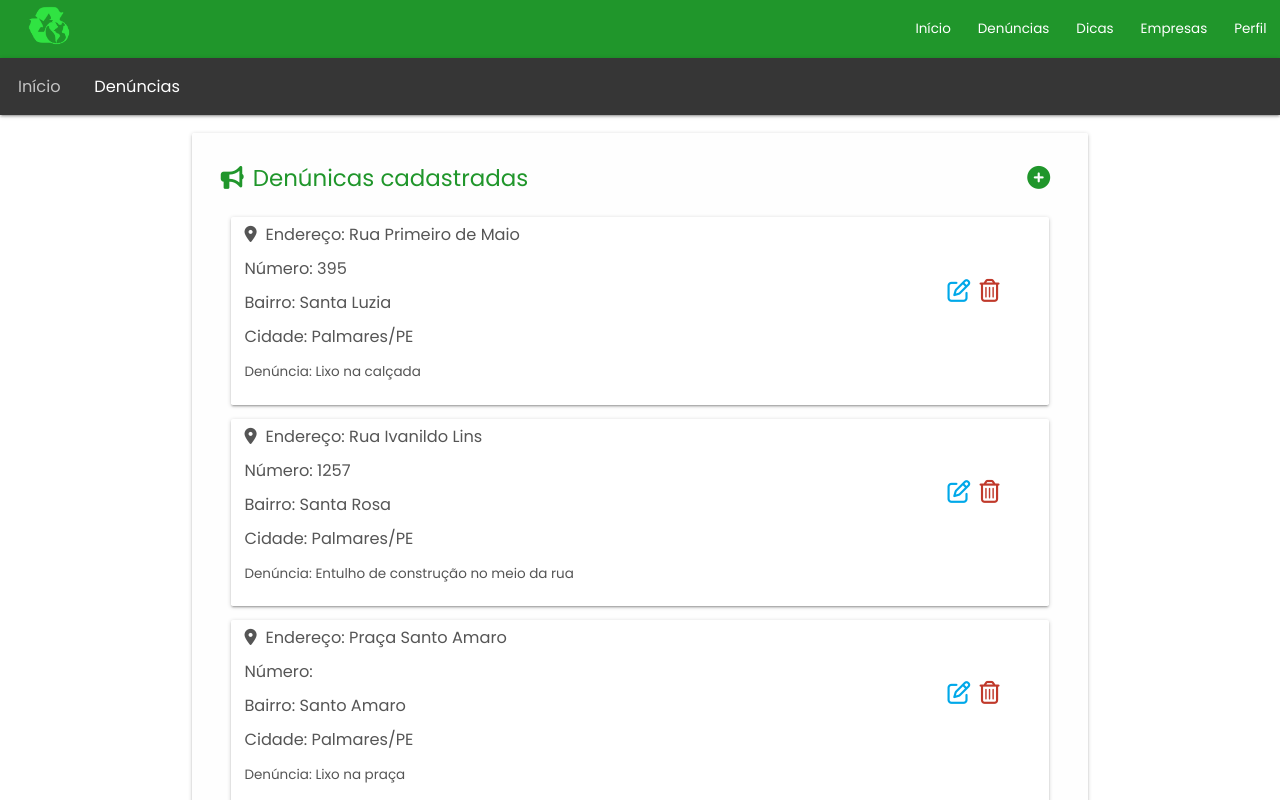
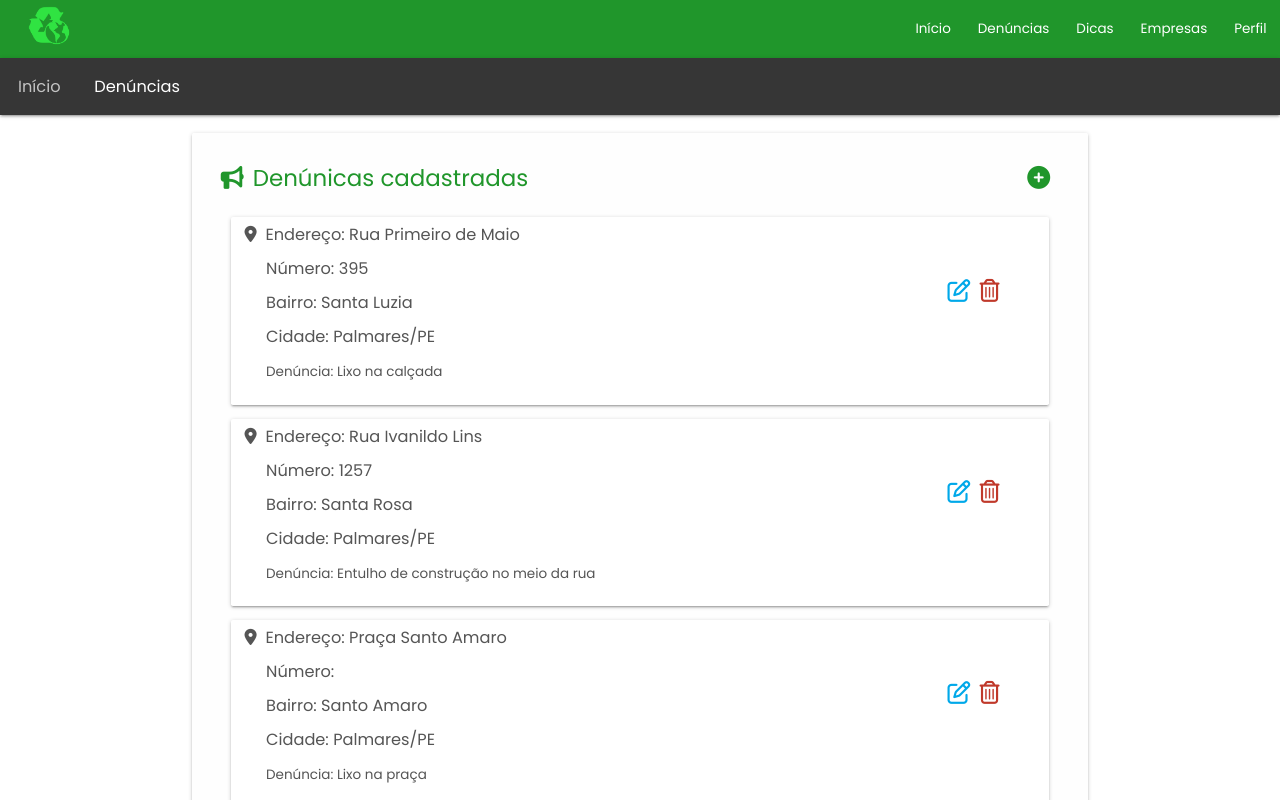
Before and after one commit to paulocsarlins/coleta-inteligente-seletiva, a Vue app in the folder frontend/: page /ListaDenuncias in a window 1280 px wide. Shown: the top 800 px of the page. Built offline with nearby package versions, Linux system fonts and the light colour scheme.

Commit message:
Corrige a margem na lista de endereços

```diff
--- a/frontend/src/components/denuncias/ListaDenuncias.vue
+++ b/frontend/src/components/denuncias/ListaDenuncias.vue
@@ -135,4 +135,8 @@ h2 span {
   float: right;
   cursor: pointer;
 }
+
+p {
+    margin-left: 24px;
+}
 </style>
```
